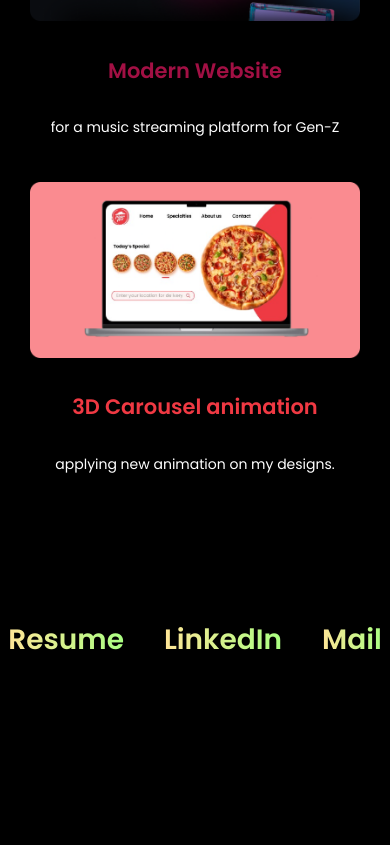
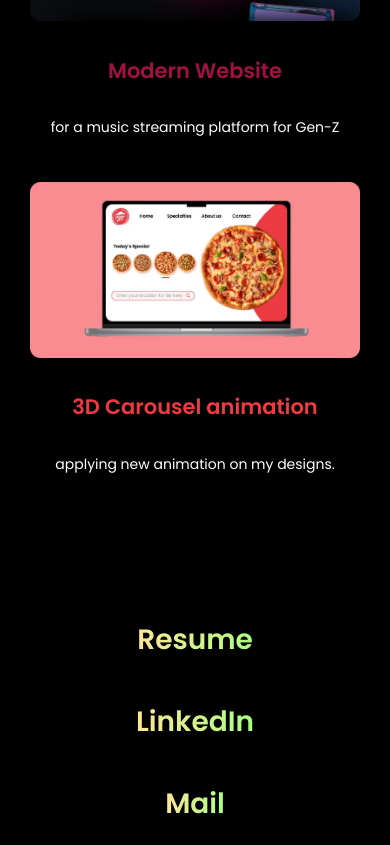
Before and after one commit to RaahilMehta/UI-UX-Portfolio, a React (Create React App) app: page / in a window 390 px wide. Shown: the part 1477-2322 px from the top of the page. Before the commit the page ends 2158 px from the top, so only its background shows below. Built offline with nearby package versions, Linux system fonts and the light colour scheme.

Commit message:
updated footer

```diff
--- a/src/Footer.css
+++ b/src/Footer.css
@@ -57,7 +57,7 @@
     100% { transform: translate(1px, -2px) rotate(-1deg); }
   }
 
-  @media only screen and (max-width: 480px) {
+  @media only screen and (max-width: 576px) {
     body, html {
       font-size: 14px;
     }
@@ -70,6 +70,12 @@
     /* Projects grid in 1 column on mobile */
     .projects-grid {
       grid-template-columns: 1fr; /* 1 column layout for mobile */
+    }
+
+    footer {
+      justify-content: center;
+      align-items: center;
+      flex-direction: column;
     }
 
     /* Adjust header */
```
